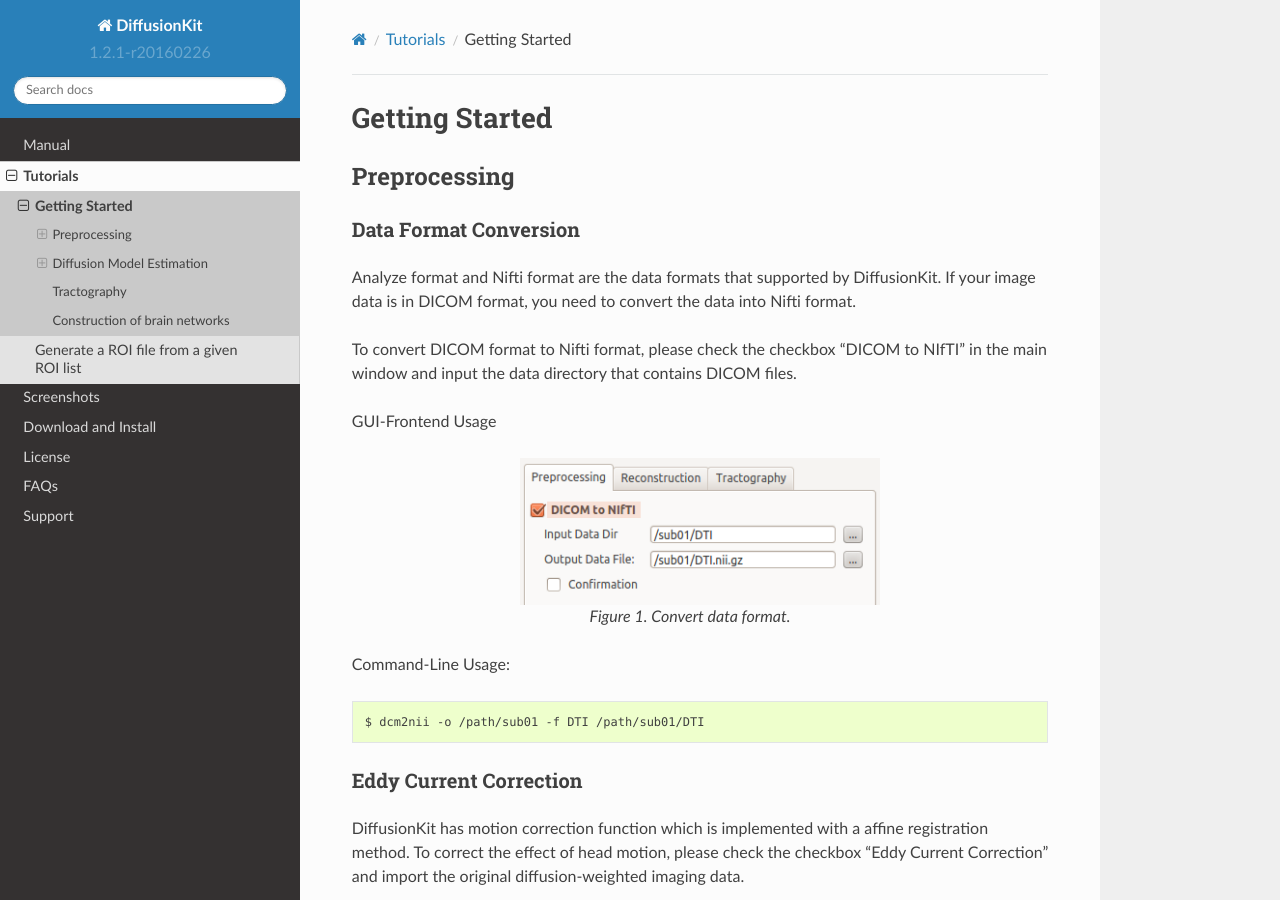
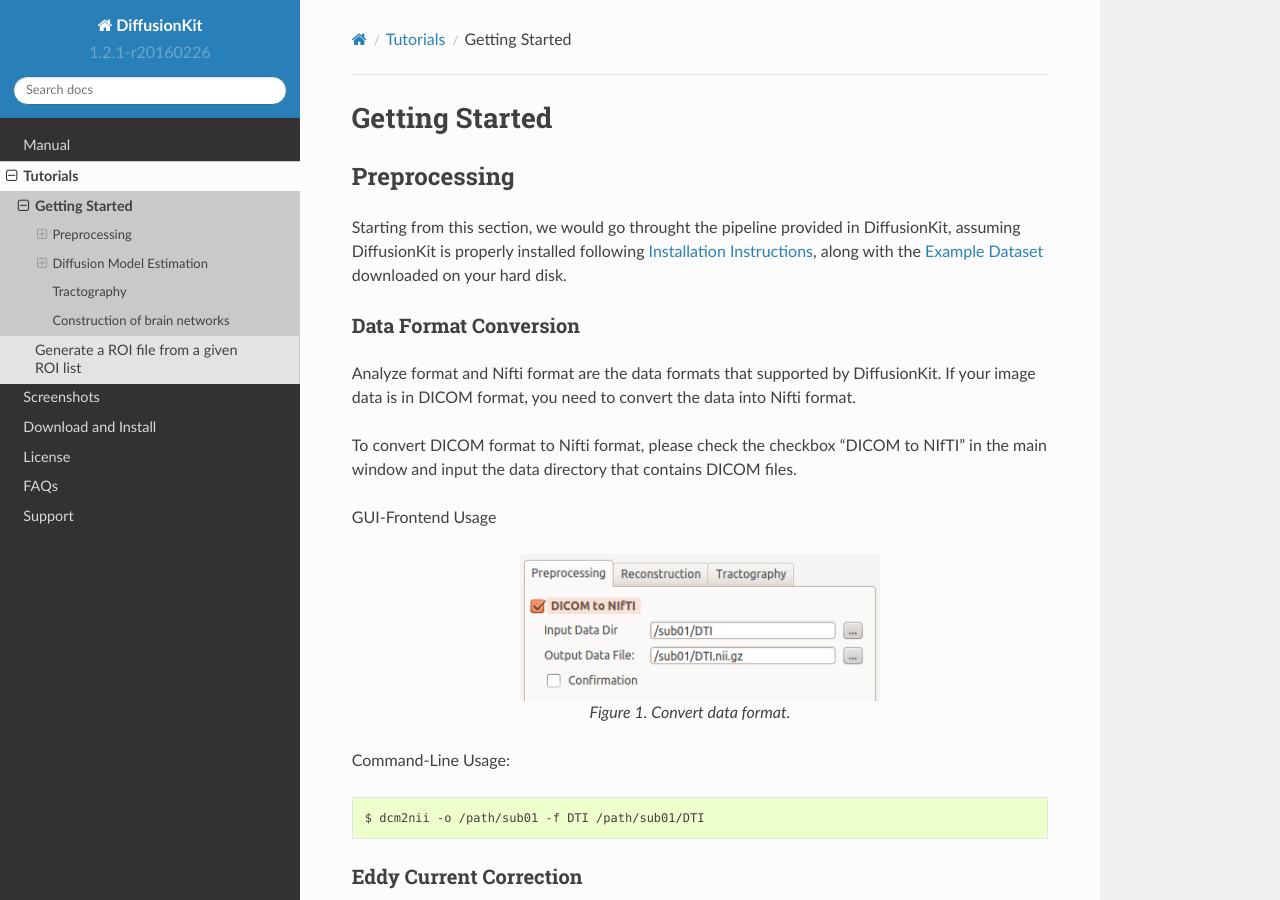
Before and after one commit to brainnetome/diffusionkit, a Sphinx documentation site: the page built from source/tutorial_intro.rst, in a window 1280 px wide and 900 px high. Built offline with Sphinx 7.4.7 and the Read the Docs theme 2.0.0, drawn with Linux system fonts in a browser that asks for light colours.

Commit message:
add download link on tutorial page

```diff
--- a/source/tutorial_intro.rst
+++ b/source/tutorial_intro.rst
@@ -14,6 +14,12 @@
 
 Preprocessing
 -------------
+
+Starting from this section, we would go throught the pipeline provided
+in DiffusionKit, assuming DiffusionKit is properly installed following
+`Installation Instructions <download.html#install-uninstall>`_, along
+with the `Example Dataset <download.html#example-data>`_ downloaded on
+your hard disk.
 
 Data Format Conversion
 ~~~~~~~~~~~~~~~~~~~~~~
```
